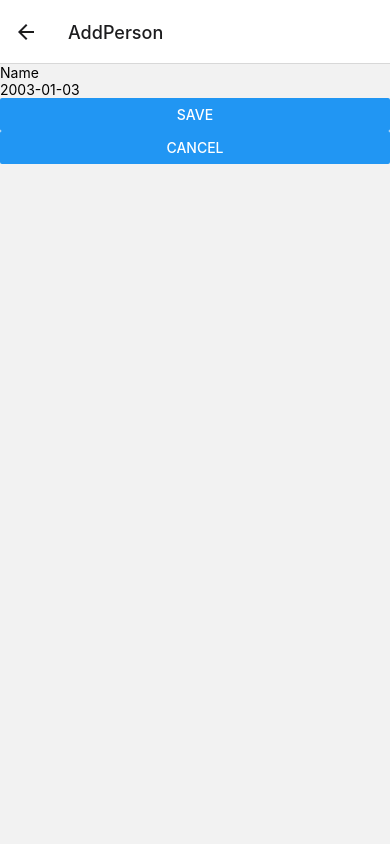
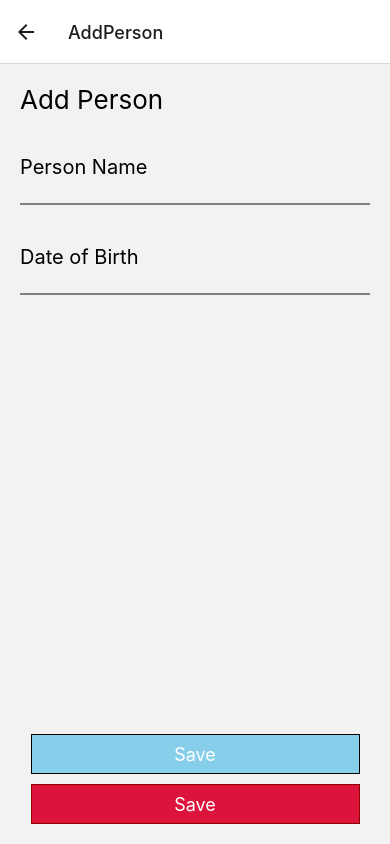
Before and after one commit to tse00022/mad9135-react-native-giftr-app, a React Native app: screen /AddPerson in a window 390 px wide. Built offline with nearby package versions, Linux system fonts and the light colour scheme.

Commit message:
Add style for AddPersonScreen

```diff
--- a/screens/AddPersonScreen.js
+++ b/screens/AddPersonScreen.js
@@ -1,29 +1,36 @@
 import React, { useState } from "react";
-import { View, Text, TextInput, Button } from "react-native";
+import { View, Text, TextInput, Button, TouchableOpacity } from "react-native";
 
 export default function AddPersonScreen({ navigation }) {
   const [name, setName] = useState("");
   const [dob, setDob] = useState("");
 
   return (
-    <View>
-      <TextInput style={styles.name} placeholder="Name" value={name} onChangeText={setName} />
-      <TextInput style={styles.dob} placeholder="2003-01-03" value={dob} onChangeText={setDob} />
+    <View style={{flex:1, padding: 20, justifyContent: "space-between"}}>
+      <View>
+          <Text style={{fontSize: 26, marginBottom: 20}}>Add Person</Text>
+          <View style={{marginVertical: 20}}>
+              <Text style={{fontSize: 20}}>Person Name</Text>
+              <TextInput style={{fontSize: 20, borderBottomColor: "grey", borderBottomWidth: 2}} value={name} onChangeText={setName} />
+          </View>
 
-      <Button title="Save" onPress={()=> {
-        navigation.navigate("People");
-      }} />
-      <Button title="Cancel" />
+          <View style={{marginVertical: 20}}>
+              <Text style={{fontSize: 20}}>Date of Birth</Text>
+              <TextInput style={{fontSize: 20, borderBottomColor: "grey", borderBottomWidth: 2}} value={dob} onChangeText={setDob} />
+          </View>
+      </View>
+
+      <View style={{alignItems:"center"}}>
+        <TouchableOpacity style={{alignItems: "center", justifyContent: "center", height: 40, backgroundColor: "skyblue", marginBottom: 10, borderColor: "Black", borderWidth: 1, width: "94%"}}>
+          <Text style={{fontSize: 18, color: "white"}}>Save</Text>
+        </TouchableOpacity>
+        <TouchableOpacity style={{alignItems: "center", justifyContent: "center", height: 40, backgroundColor: "crimson", borderColor: "darkred", borderWidth: 1, width: "94%"}}>
+          <Text style={{fontSize: 18, color: "white"}}>Save</Text>
+        </TouchableOpacity>
+      </View>
     </View>
   );
 }
 
 const styles = {
-    name: {
-        textSize: 20,
-    },
-    dob: {
-        textSize: 20,
-    }
-
 };
```
